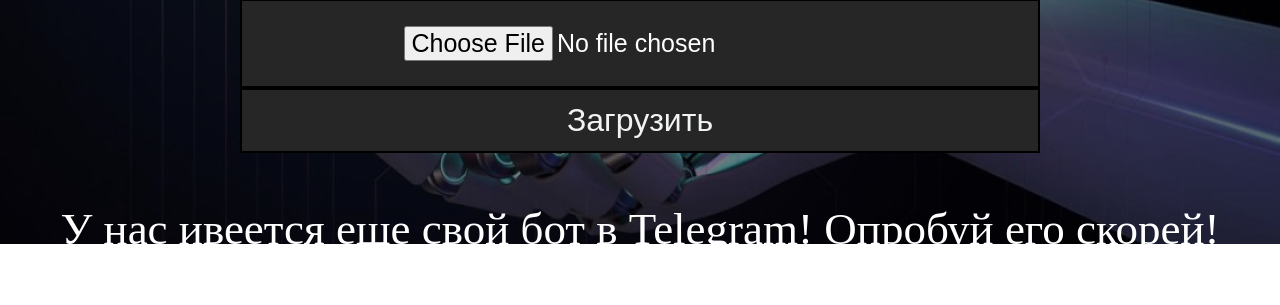
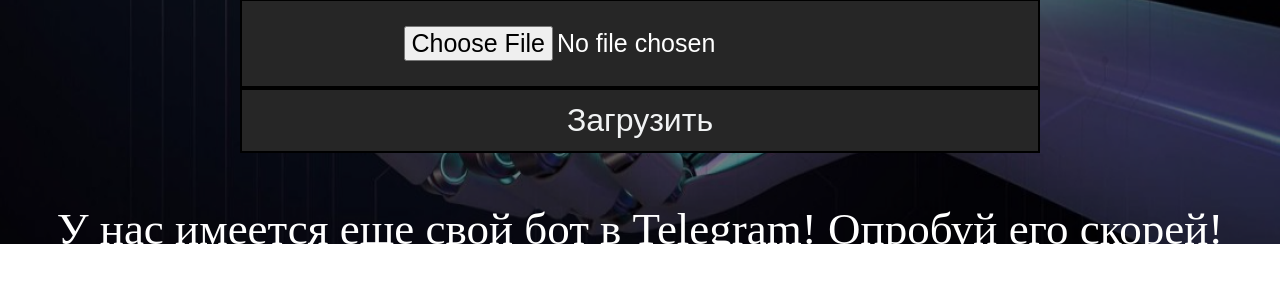
Before and after one commit to Mishutka04/bb_hackai_13_04_2024, a Django app: page / in a window 1280 px wide. Shown: the part 556-861 px from the top of the page. Run offline with Django 5.2, Linux system fonts and the light colour scheme.

Commit message:
fix design

```diff
--- a/classificationDocument/templates/classificationDocument/upload.html
+++ b/classificationDocument/templates/classificationDocument/upload.html
@@ -28,6 +28,6 @@
         </script>
 </div>
 </form>
-<div class="telegram">У нас ивеется еще свой бот в <a href="https://t.me/Gemini_Patriot_bot">Telegram!</a> Опробуй его скорей!</div>
+<div class="telegram">У нас имеется еще свой бот в <a href="https://t.me/Gemini_Patriot_bot">Telegram!</a> Опробуй его скорей!</div>
 
 {% endblock %}
```
